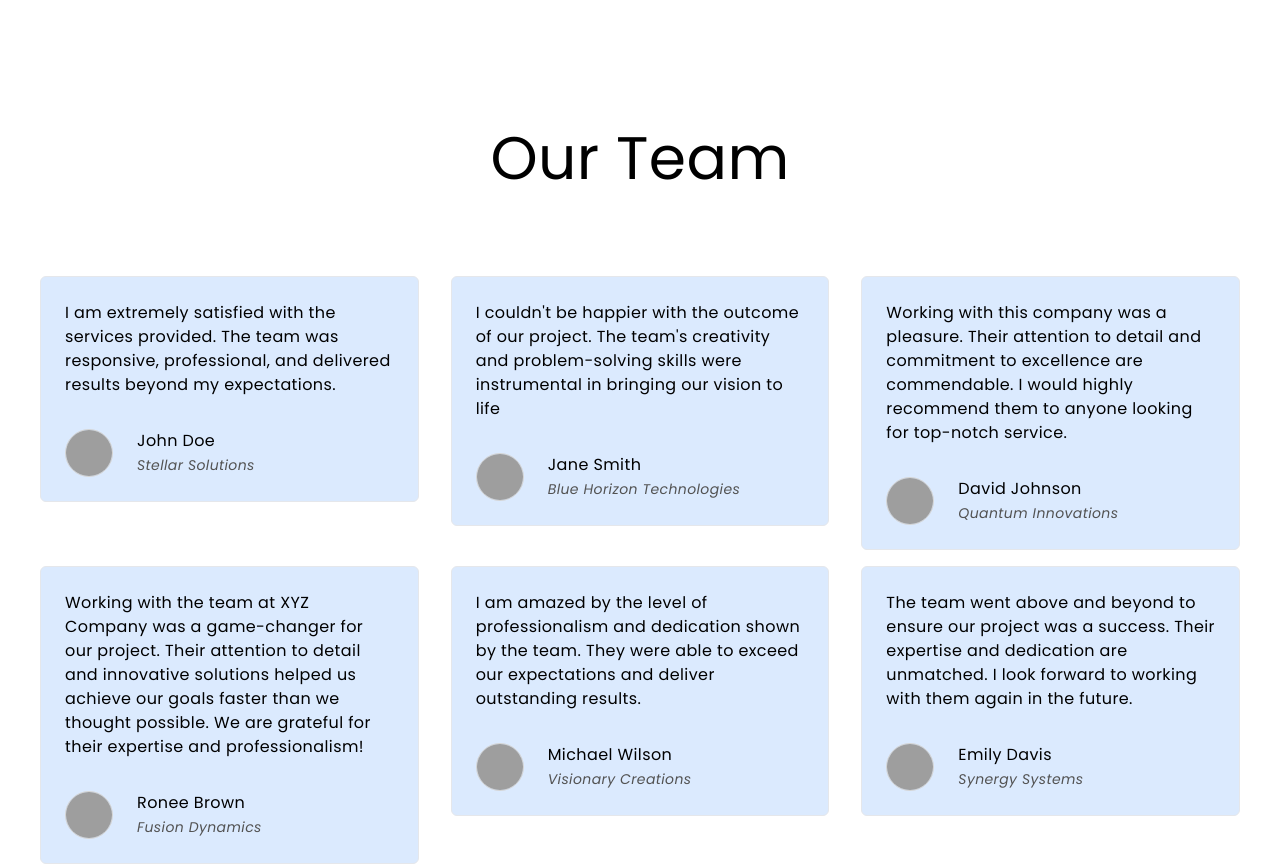
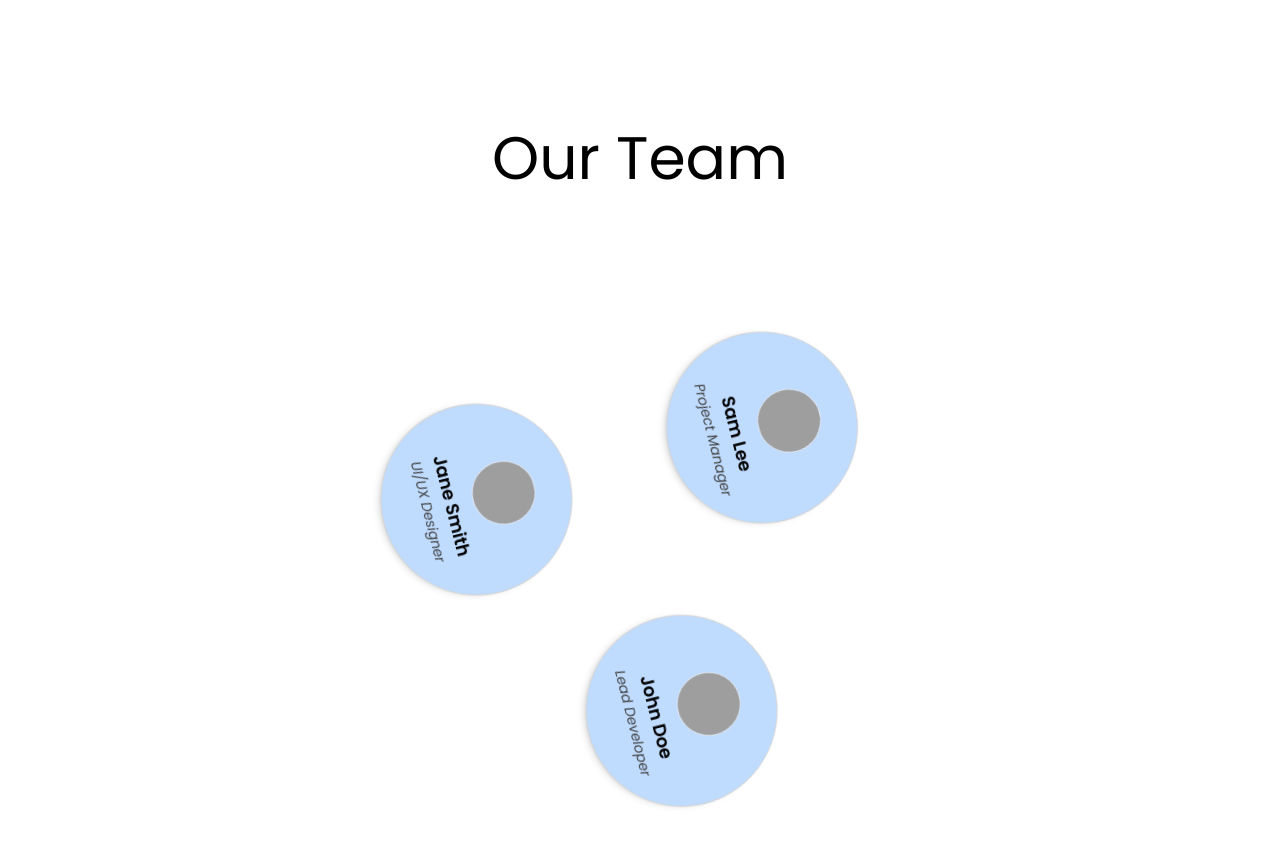
Before and after one commit to rainbows-n-sushine/Arc-Digital-new, a React (Vite) app: page / in a window 1280 px wide. Shown: the part 2840-3706 px from the top of the page. Built offline with nearby package versions, Linux system fonts and the light colour scheme; grey boxes are pictures that could not be loaded; the HTML template or start-up script is replaced by a standard one.

Commit message:
Just finished working on the circle rotating thing for lage screen

```diff
--- a/src/App.jsx
+++ b/src/App.jsx
@@ -4,7 +4,7 @@ import ServiceSection from "./components/ServiceSection";
 import Workflow from "./components/Workflow";
 import Footer from "./components/Footer";
 import Pricing from "./components/Pricing";
-import Testimonials from "./components/Testimonials";
+import OurTeam from "./components/OurTeam";
 
 const App = () => {
   return (
@@ -15,7 +15,7 @@ const App = () => {
         <ServiceSection />
         {/* <Workflow /> */}
         <Pricing />
-        <Testimonials />
+        <OurTeam />
         <Footer />
       </div>
     </div>
--- /dev/null
+++ b/src/components/OurTeam.jsx
@@ -0,0 +1,48 @@
+import { teamMembers } from "../constants";
+
+const OurTeam = () => {
+  return (
+    <div className="relative w-full h-[700px] flex flex-col items-center justify-center mt-20 overflow-hidden">
+      <h2 className="text-4xl sm:text-6xl text-center mb-10 z-10">Our Team</h2>
+
+      {/* Invisible "table circle" */}
+      <div className="relative w-[600px] h-[600px] rounded-full border-none flex items-center justify-center mb-16">
+        {/* Rotating members group */}
+        <div className="absolute w-auto h-[600px] animate-orbit mt-[100px] ">
+          {teamMembers.map((member, index) => {
+            const total = teamMembers.length;
+            const angle = (360 / total) * index;
+            const radius = 170;
+
+            const x = radius * Math.cos((angle * Math.PI) / 180);
+            const y = radius * Math.sin((angle * Math.PI) / 180);
+
+            return (
+              <div
+                key={index}
+                className="absolute w-40 h-40 rounded-full bg-blue-200 text-center flex flex-col items-center justify-center shadow-md border border-neutral-300 w-48 h-48 "
+                style={{
+                  left: `50%`,
+                  top: `50%`,
+                  transform: `translate(-50%, -50%) translate(${x}px, ${y}px)`,
+                }}
+              >
+                <img
+                  src={member.image}
+                  alt={member.name}
+                  className="w-16 h-16 rounded-full border mb-2" // Increased size
+                />
+                <h4 className="text-lg font-semibold">{member.name}</h4>
+                <p className="text-sm italic text-neutral-700">
+                  {member.position}
+                </p>
+              </div>
+            );
+          })}
+        </div>
+      </div>
+    </div>
+  );
+};
+
+export default OurTeam;
--- a/src/components/Testimonials.jsx
+++ /dev/null
@@ -1,35 +0,0 @@
-import { testimonials } from "../constants";
-
-const Testimonials = () => {
-  return (
-    <div className="mt-20 tracking-wide">
-      <h2 className="text-3xl sm:text-5xl lg:text-6xl text-center my-10 lg:my-20">
-        Our Team
-      </h2>
-      <div className="flex flex-wrap justify-center">
-        {testimonials.map((testimonial, index) => (
-          <div key={index} className="w-full sm:w-1/2 lg:w-1/3 px-4 py-2">
-            <div className="bg-blue-100  rounded-md p-6 text-md border font-normal">
-              <p>{testimonial.text}</p>
-              <div className="flex mt-8 items-start">
-                <img
-                  className="w-12 h-12 mr-6 rounded-full border border-neutral-300"
-                  src={testimonial.image}
-                  alt=""
-                />
-                <div>
-                  <h6>{testimonial.user}</h6>
-                  <span className="text-sm font-normal italic text-neutral-600">
-                    {testimonial.company}
-                  </span>
-                </div>
-              </div>
-            </div>
-          </div>
-        ))}
-      </div>
-    </div>
-  );
-};
-
-export default Testimonials;
--- a/src/constants/index.jsx
+++ b/src/constants/index.jsx
@@ -188,3 +188,22 @@ export const logos = [
 
   // Add more logo paths as needed
 ];
+
+export const teamMembers = [
+  {
+    name: "John Doe",
+    position: "Lead Developer",
+    image: "/team/john.jpg",
+  },
+  {
+    name: "Jane Smith",
+    position: "UI/UX Designer",
+    image: "/team/jane.jpg",
+  },
+  {
+    name: "Sam Lee",
+    position: "Project Manager",
+    image: "/team/sam.jpg",
+  },
+  // Add more...
+];
--- a/tailwind.config.js
+++ b/tailwind.config.js
@@ -12,10 +12,17 @@ export default {
           '0%': { transform: 'translateX(0)' },
           '100%': { transform: 'translateX(-50%)' }, // Adjust based on content width
         },
+        orbit: {
+          '0%': { transform: 'rotate(0deg)' },
+          '100%': { transform: 'rotate(360deg)' },
+        },
+
       },
       animation: {
         scroll: 'scroll 40s linear infinite',
+        orbit: "orbit 30s linear infinite",
       },
+
     },
   },
   plugins: [
```
